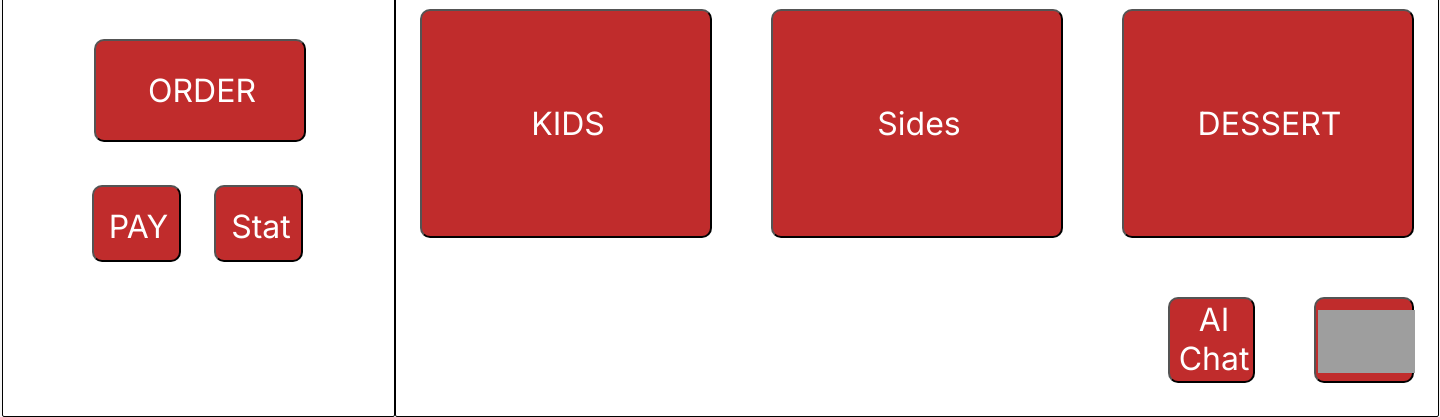
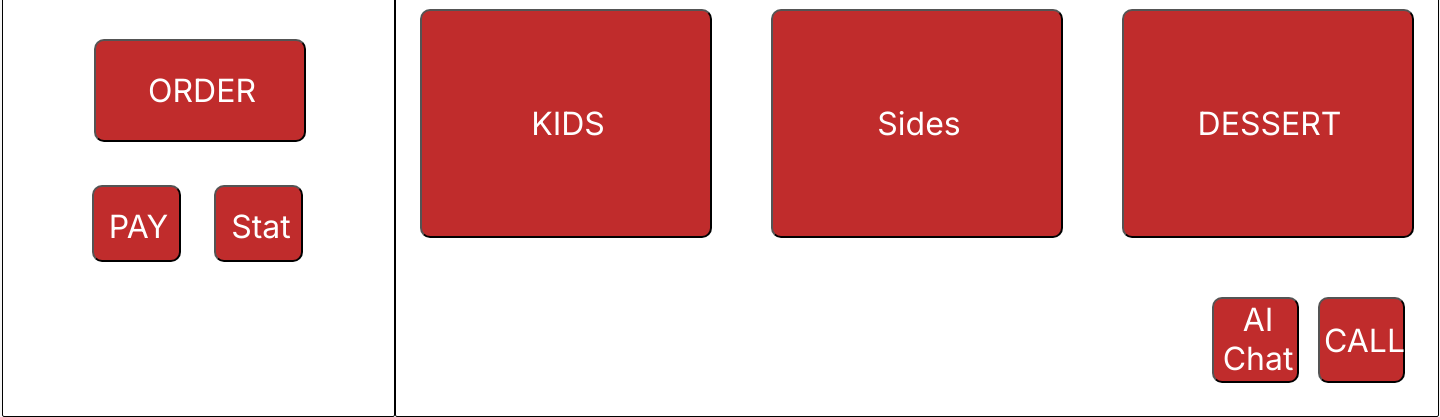
Before and after one commit to DevanSmith1999/PlateMatePos1, a Django app: template PlateMate/templates/PlateMate/Customer_Home.html in a window 1440 px wide. Shown: the part 589-1006 px from the top of the page. Run offline with Django 5.2, Linux system fonts and the light colour scheme; the template is opened without the code that fills it, so the values that code supplies are empty; some libraries are stand-ins or nearby versions; grey boxes are pictures that could not be loaded.

Commit message:
Changes that didnt make it in the merge

```diff
--- a/PlateMate/templates/PlateMate/Customer_Home.html
+++ b/PlateMate/templates/PlateMate/Customer_Home.html
@@ -448,13 +448,37 @@
     letter-spacing: 0;
     line-height: normal;
   }
+  .MAIN .CALL-SERVER {
+    position: absolute;
+    width: 87px;
+    height: 86px;
+    top: 885px;
+    left: 922px;
+    background-color: #c02c2c;
+    border-radius: 10px;
+  }
+
+  .MAIN .call-server {
+    position: absolute;
+    width: 80px;
+    height: 82px;
+    top: 22px;
+    left: 4px;
+    font-family: "Inter", Helvetica;
+    font-weight: 400;
+    color: #ffffff;
+    font-size: 32px;
+    text-align: center;
+    letter-spacing: 0;
+    line-height: normal;
+  }
 
   .MAIN .AI-CHAT {
     position: absolute;
     width: 87px;
     height: 86px;
     top: 885px;
-    left: 772px;
+    left: 816px;
     background-color: #c02c2c;
     border-radius: 10px;
   }
@@ -525,24 +549,6 @@
     padding: 8px;
     border: 1px solid #ccc;
     border-radius: 5px;
-  }
-
-  .MAIN .CALL-SERVER {
-    position: absolute;
-    width: 100px;
-    height: 86px;
-    top: 885px;
-    left: 918px;
-    background-color: #c02c2c;
-    border-radius: 10px;
-  }
-
-  .MAIN .call-server {
-    position: absolute;
-    width: 97px;
-    height: 63px;
-    top: 11px;
-    left: 2px;
   }
 </style>
 
@@ -673,8 +679,7 @@
         </script>
 
 
-        <button class="CALL-SERVER"><img class="call-server" src="img/call-server.png" /></button>
-      </div>
+        <button class="CALL-SERVER"><div class="call-server">CALL</div></button>
     </div>
   </div>
 </body>
```
Also changed, not shown: PlateMate/templates/PlateMate/Customer_Menu_Ordering.html (+28 -1 lines).
